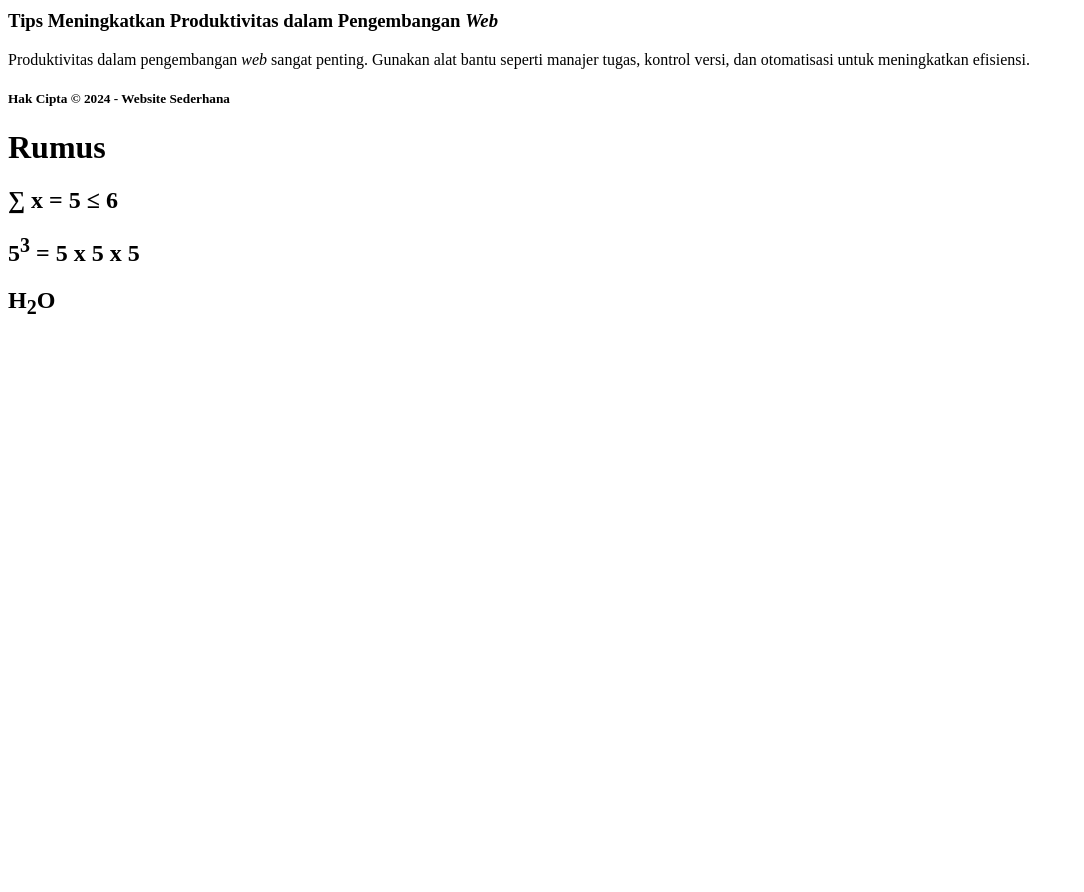
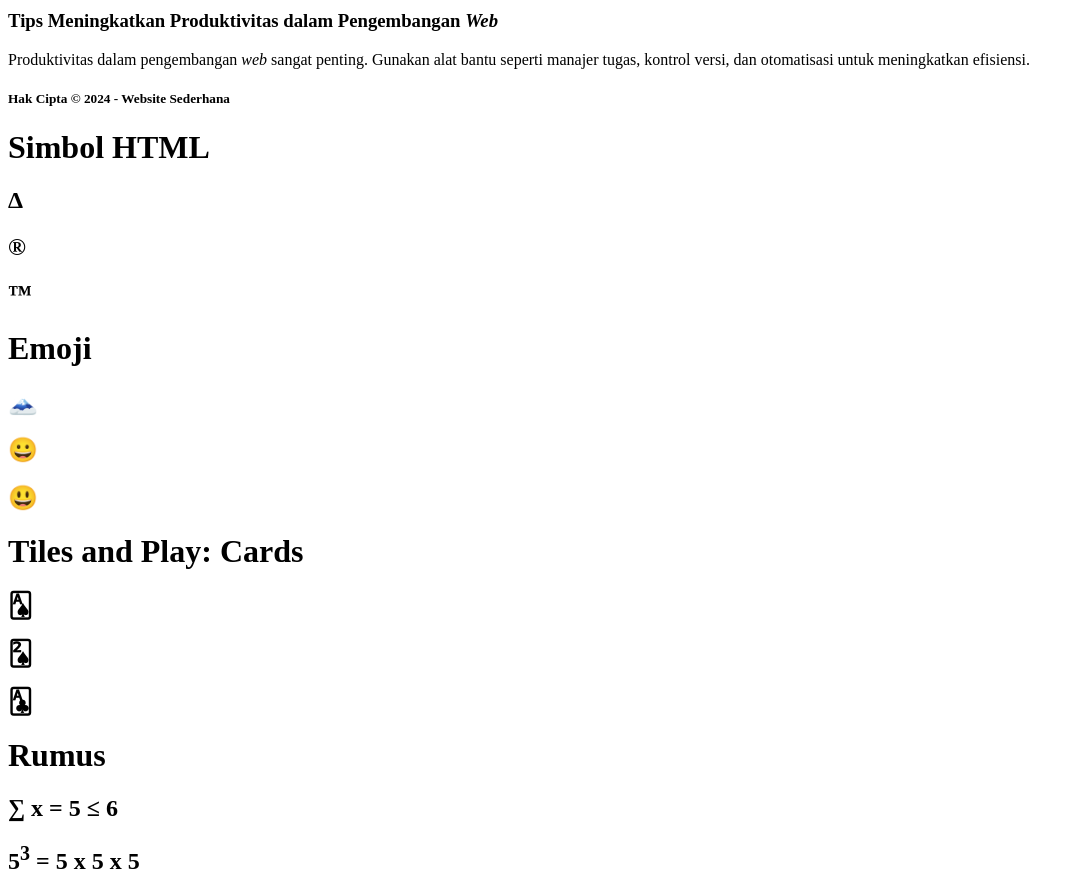
Before and after one commit to Karistine/tugaspertemuan, a plain HTML site: page Pertemuan2.html in a window 1280 px wide. Shown: the part 500-1392 px from the top of the page, without its empty margins (0-1084 px from the left). Before the commit the page ends 839 px from the top, so only its background shows below. Drawn offline with Linux system fonts and the light colour scheme.

Commit message:
Update Pertemuan2.html

```diff
--- a/Pertemuan2.html
+++ b/Pertemuan2.html
@@ -22,6 +22,21 @@
     <p>Produktivitas dalam pengembangan <i>web</i> sangat penting. Gunakan alat bantu seperti manajer tugas, kontrol versi, dan otomatisasi untuk meningkatkan efisiensi.</p>
     <h5>Hak Cipta &copy; 2024 - Website Sederhana</h5>
 
+    <h1>Simbol HTML</h1>
+    <h2>&#916;</h2>
+    <h2>&#174;</h2>
+    <h2>&#8482;</h2>
+
+    <h1>Emoji</h1>
+    <h2>&#128507;</h2>
+    <h2>&#128512;</h2>
+    <h2>&#128515;</h2>
+
+    <h1>Tiles and Play: Cards</h1>
+    <h2>&#127137;</h2>
+    <h2>&#127138;</h2>
+    <h2>&#x1F0D1;</h2>
+
     <h1>Rumus</h1>
     <h2>&sum; x = 5 &#8804; 6</h2>
     <h2>5<sup>3</sup> = 5 x 5 x 5</h2>
```
